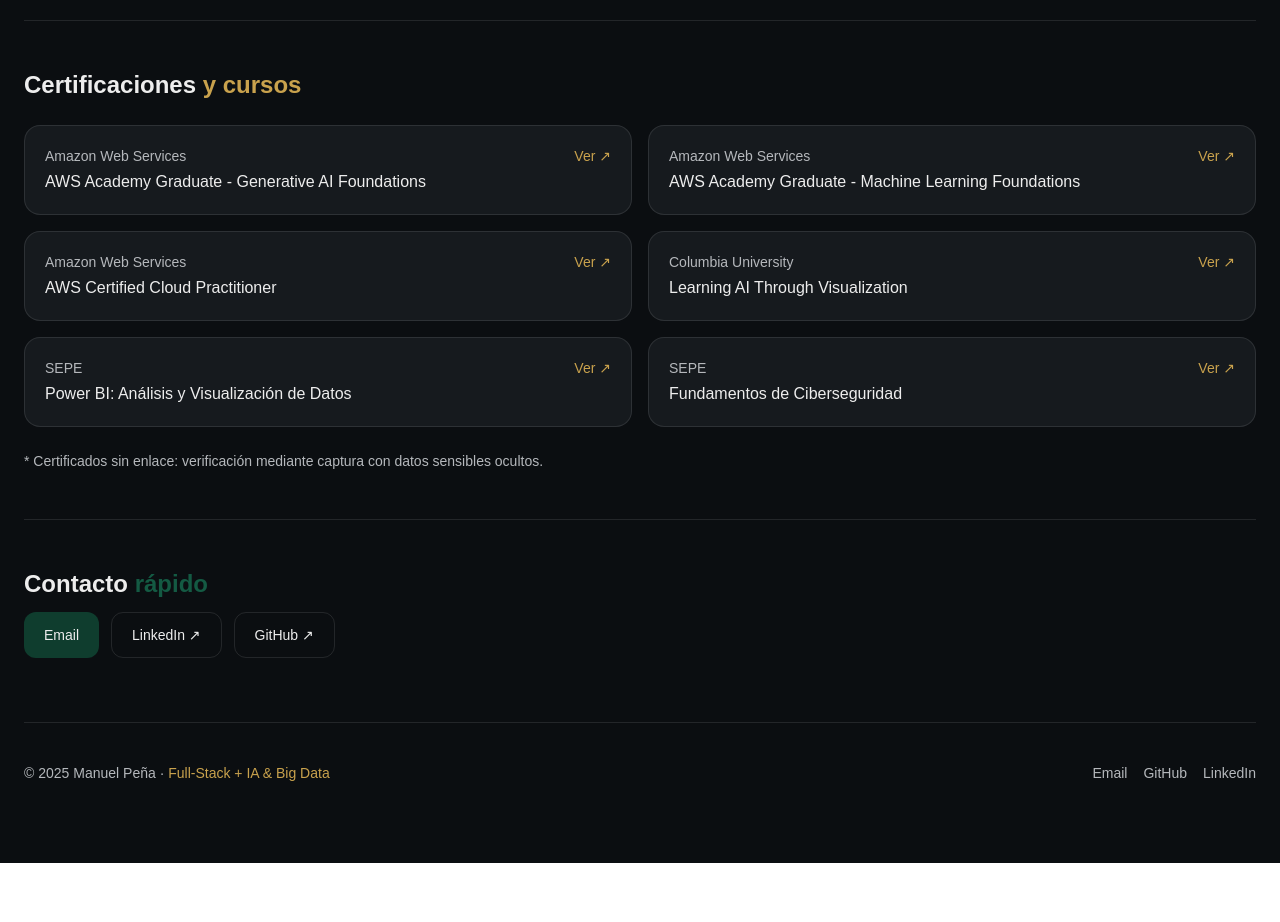
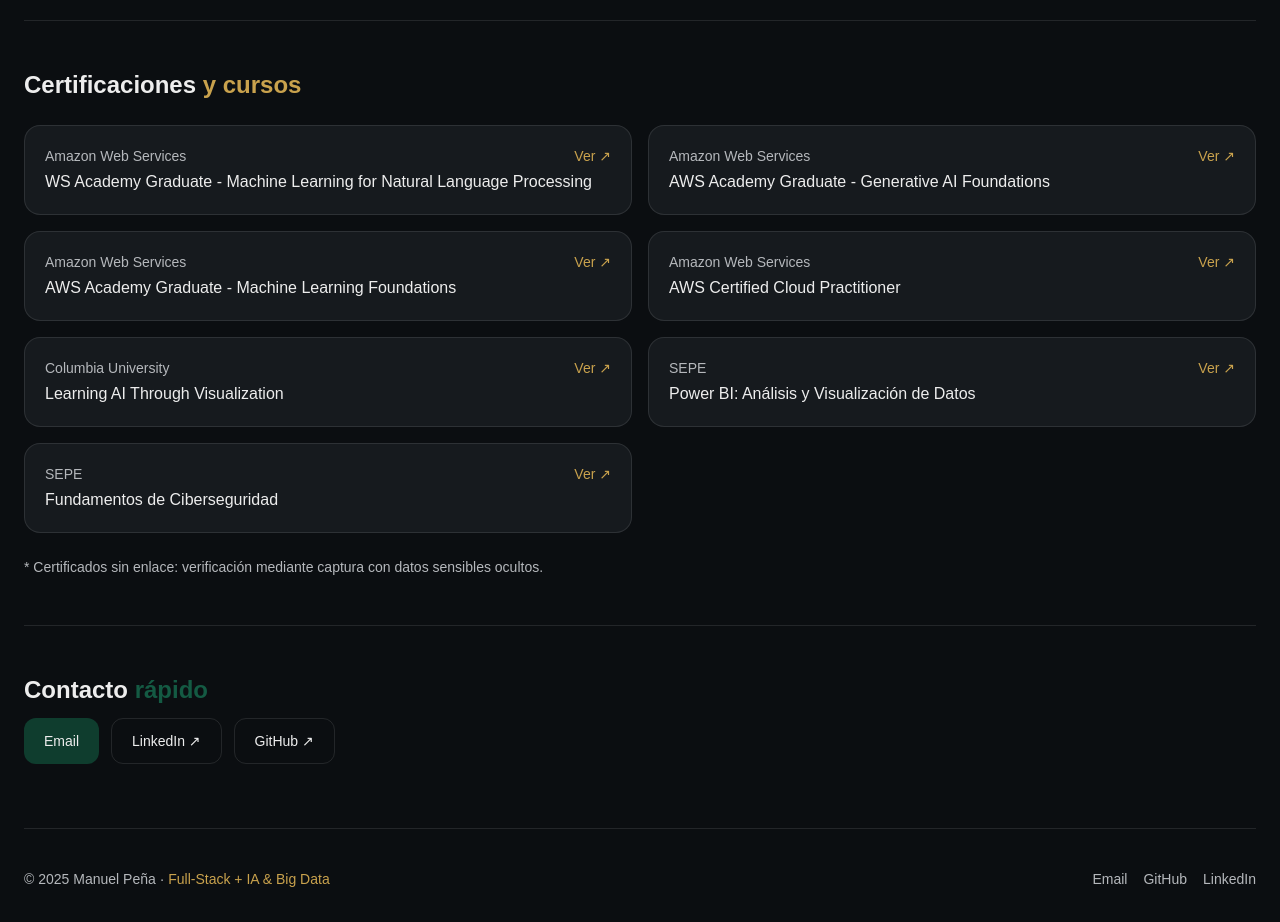
Before and after one commit to dev-manuelp/portfolio-manuelp, a Next.js app: page / in a window 1280 px wide. Shown: the part 1900-2822 px from the top of the page. Before the commit the page ends 2763 px from the top, so only its background shows below. Built offline with nearby package versions, Linux system fonts and the light colour scheme.

Commit message:
AWS - ML NLP

```diff
--- a/app/page.tsx
+++ b/app/page.tsx
@@ -60,6 +60,14 @@
 ];
 
 const certs: Cert[] = [
+
+
+  {
+    name: "WS Academy Graduate - Machine Learning for Natural Language Processing",
+    issuer: "Amazon Web Services",
+    verify: "https://www.credly.com/badges/76a97f2c-08a4-4947-8d3e-0d8751ea44c9/public_url",
+    image: "/certs/aws-academy-graduate-machine-learning-for-natural-l.png",
+  },
 
    {
     name: "AWS Academy Graduate - Generative AI Foundations",
```
Also changed, not shown: public/certs/aws-academy-graduate-machine-learning-for-natural-l.png (added).
